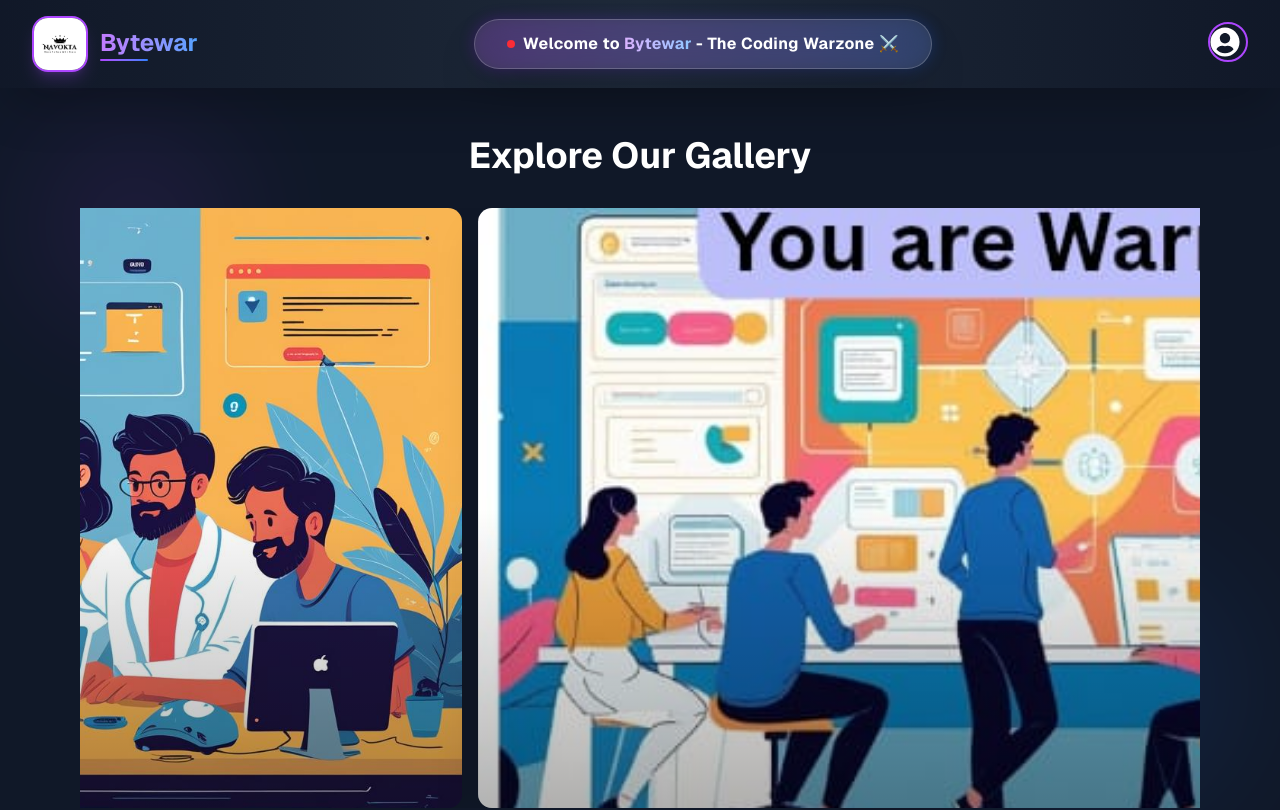
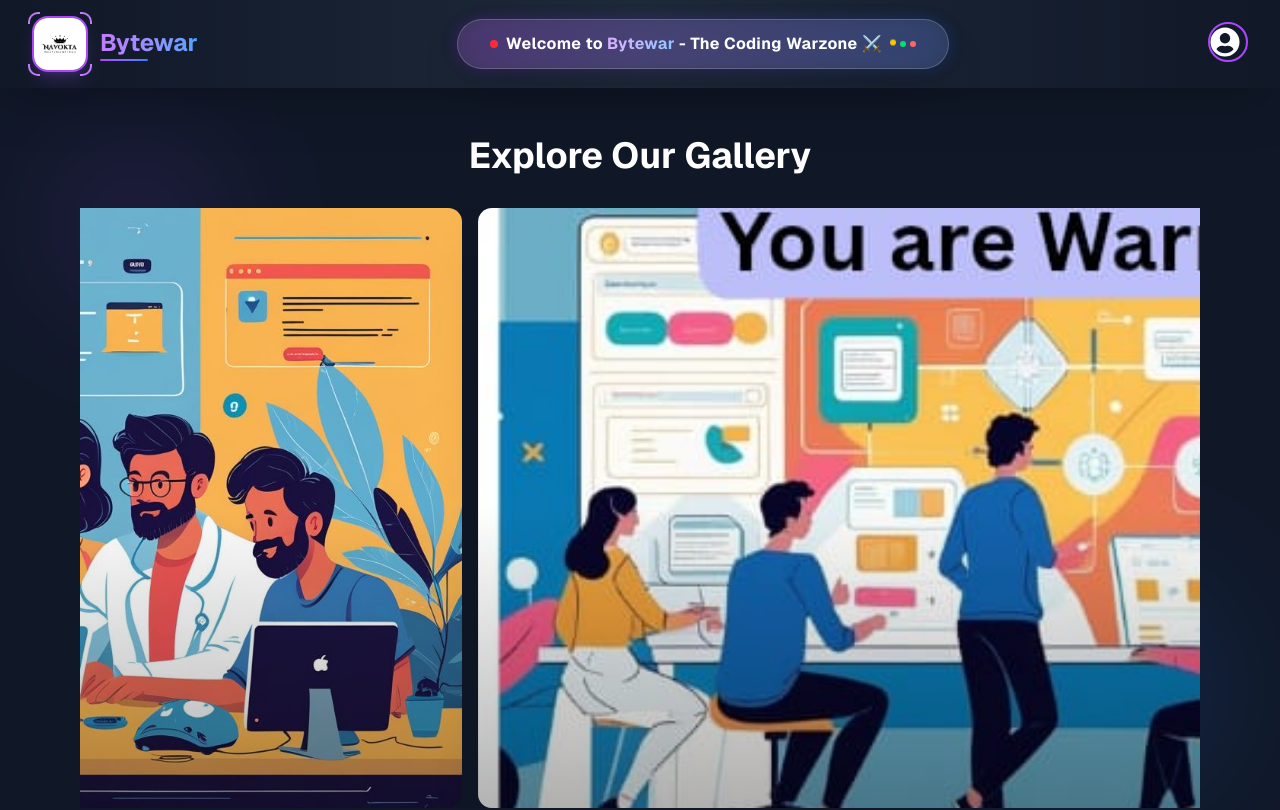
Before and after one commit to navokta/Bytewar-v2, a Next.js app: page / in a window 1280 px wide. Shown: the top 810 px of the page. Built offline with nearby package versions, Linux system fonts and the light colour scheme.

Commit message:
Fix scan animation

```diff
--- a/components/Header.js
+++ b/components/Header.js
@@ -4,10 +4,11 @@ import Image from 'next/image';
 import Link from 'next/link';
 import { FaUserCircle, FaSignOutAlt, FaCamera } from 'react-icons/fa';
 
+
 export default function Header() {
   const [showStickyTagline, setShowStickyTagline] = useState(false);
   const [isMenuOpen, setIsMenuOpen] = useState(false);
-  const [showProfilePopup, setShowProfilePopup] = useState(false);
+   const [showProfilePopup, setShowProfilePopup] = useState(false);
   const popupRef = useRef(null); // 👈 ref to detect outside click
 
   // Simulated user state (Replace with your real auth later)
@@ -22,11 +23,12 @@ export default function Header() {
     const handleScroll = () => {
       setShowStickyTagline(window.scrollY > 50);
     };
+
     window.addEventListener('scroll', handleScroll);
     return () => window.removeEventListener('scroll', handleScroll);
   }, []);
 
-  // 👇 Close profile popup when clicking outside
+   // 👇 Close profile popup when clicking outside
   useEffect(() => {
     const handleClickOutside = (event) => {
       if (popupRef.current && !popupRef.current.contains(event.target)) {
@@ -39,22 +41,37 @@ export default function Header() {
 
   return (
     <>
+      {/* Main Header */}
       <header className="w-full bg-gradient-to-r from-gray-900 via-gray-800 to-gray-900 z-50 relative shadow-2xl">
         <div className="max-w-7xl mx-auto px-4 sm:px-6 lg:px-8 py-4 flex items-center justify-between">
-          {/* Logo */}
+
+          {/* Logo Section with Enhanced Design */}
           <div className="flex items-center gap-3 group">
             <div className="relative">
               <div className="w-14 h-14 rounded-2xl overflow-hidden border-2 border-purple-500 shadow-lg shadow-purple-500/20 group-hover:shadow-purple-500/40 transition-all duration-300 transform group-hover:rotate-6">
-                <Image src="/logo.png" alt="Bytewar Logo" width={56} height={56} className="object-cover" />
+                <Image
+                  src="/logo.png"
+                  alt="Bytewar Logo"
+                  width={56}
+                  height={56}
+                  className="object-cover"
+                />
               </div>
+              {/* Animated corner accents */}
+              <div className="absolute -top-1 -left-1 w-3 h-3 border-t-2 border-l-2 border-purple-400 rounded-tl-lg"></div>
+              <div className="absolute -top-1 -right-1 w-3 h-3 border-t-2 border-r-2 border-purple-400 rounded-tr-lg"></div>
+              <div className="absolute -bottom-1 -left-1 w-3 h-3 border-b-2 border-l-2 border-purple-400 rounded-bl-lg"></div>
+              <div className="absolute -bottom-1 -right-1 w-3 h-3 border-b-2 border-r-2 border-purple-400 rounded-br-lg"></div>
             </div>
             <div className="hidden sm:block">
-              <h1 className="text-2xl font-bold bg-gradient-to-r from-purple-400 to-blue-400 bg-clip-text text-transparent">Bytewar</h1>
+              <h1 className="text-2xl font-bold bg-gradient-to-r from-purple-400 to-blue-400 bg-clip-text text-transparent">
+                Bytewar
+              </h1>
               <div className="h-0.5 w-12 bg-gradient-to-r from-purple-500 to-blue-500 rounded-full"></div>
             </div>
           </div>
 
-          {/* Center Tagline */}
+          {/* Enhanced Tagline */}
           <div className="hidden md:flex flex-1 justify-center items-center">
             <div className="relative">
               <div className="absolute inset-0 bg-gradient-to-r from-purple-600 to-blue-600 rounded-full blur opacity-25 animate-pulse"></div>
@@ -64,12 +81,17 @@ export default function Header() {
                   <h2 className="text-sm md:text-base font-bold tracking-wide text-center text-white">
                     Welcome to <span className="text-transparent bg-clip-text bg-gradient-to-r from-purple-300 to-blue-300">Bytewar</span> - The Coding Warzone ⚔️
                   </h2>
+                  <div className="flex space-x-1">
+                    <div className="w-1.5 h-1.5 bg-yellow-400 rounded-full animate-bounce"></div>
+                    <div className="w-1.5 h-1.5 bg-green-400 rounded-full animate-bounce delay-100"></div>
+                    <div className="w-1.5 h-1.5 bg-red-400 rounded-full animate-bounce delay-200"></div>
+                  </div>
                 </div>
               </div>
             </div>
           </div>
 
-          {/* Right side */}
+           {/* Right side */}
           <div className="flex items-center gap-3">
             {!user.isLoggedIn ? (
               <Link href="/login">
@@ -139,7 +161,8 @@ export default function Header() {
               </div>
             )}
 
-            {/* Mobile Menu Button */}
+
+             {/* Mobile Menu Button */}
             <button className="md:hidden text-white p-2 rounded-lg hover:bg-gray-700 transition-colors" onClick={() => setIsMenuOpen(!isMenuOpen)}>
               <div className="w-6 h-6 flex flex-col justify-center items-center">
                 <span className={`block w-5 h-0.5 bg-white rounded-sm transition-all duration-300 ${isMenuOpen ? 'rotate-45 translate-y-1' : ''}`}></span>
@@ -179,7 +202,7 @@ export default function Header() {
         )}
       </header>
 
-      {/* Sticky Tagline */}
+      {/* Enhanced Floating Sticky Tagline */}
       {showStickyTagline && (
         <div className="fixed top-4 left-1/2 transform -translate-x-1/2 z-40 animate-fade-in">
           <div className="relative">
@@ -196,10 +219,11 @@ export default function Header() {
         </div>
       )}
 
+      {/* Custom Animations */}
       <style jsx global>{`
         @keyframes fade-in {
-          from { opacity: 0; transform: translateY(-10px); }
-          to { opacity: 1; transform: translateY(0); }
+          from { opacity: 0; transform: translate(-50%, -10px); }
+          to { opacity: 1; transform: translate(-50%, 0); }
         }
         .animate-fade-in {
           animation: fade-in 0.3s ease-out forwards;
```
